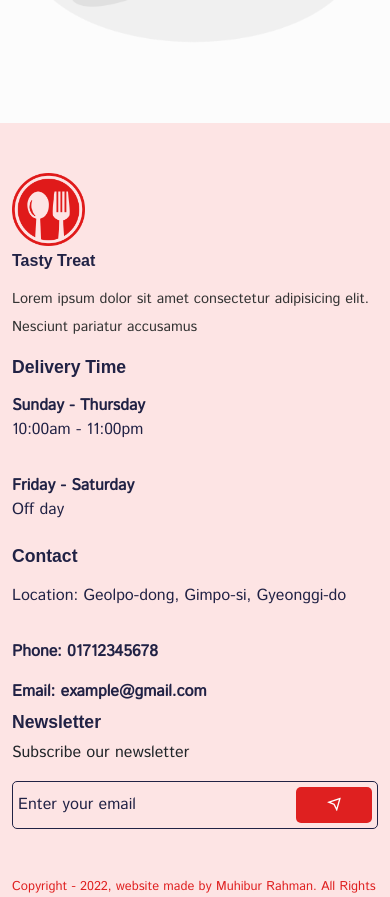
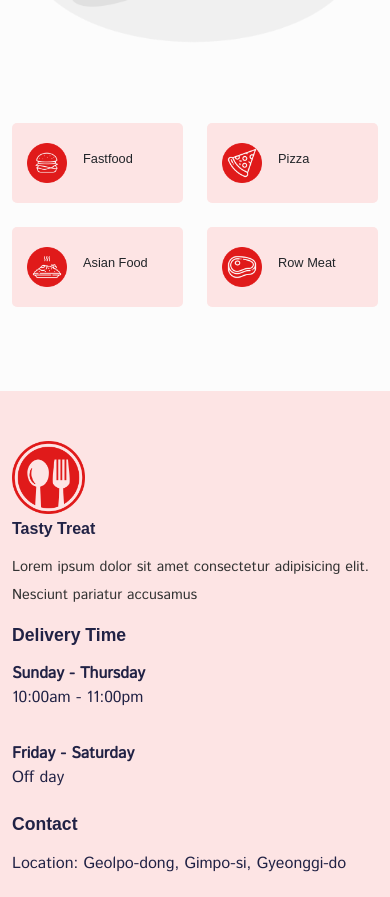
Before and after one commit to rara-record/pizzaman, a React (Create React App) app: page /home in a window 390 px wide. Shown: the part 1020-1917 px from the top of the page. Built offline with nearby package versions, Linux system fonts and the light colour scheme; a web font is replaced by a local one.

Commit message:
[feat] Home 페이지 / Category UI 추가

```diff
--- /dev/null
+++ b/src/components/UI/Category/index.jsx
@@ -0,0 +1,50 @@
+import React from 'react'
+
+import { Container, Row, Col } from 'reactstrap'
+
+import categoryImg01 from '../../../assets/images/category-01.png'
+import categoryImg02 from '../../../assets/images/category-02.png'
+import categoryImg03 from '../../../assets/images/category-03.png'
+import categoryImg04 from '../../../assets/images/category-04.png'
+
+const categoryData = [
+  {
+    display: 'Fastfood',
+    imgUrl: categoryImg01,
+  },
+  {
+    display: 'Pizza',
+    imgUrl: categoryImg02,
+  },
+
+  {
+    display: 'Asian Food',
+    imgUrl: categoryImg03,
+  },
+
+  {
+    display: 'Row Meat',
+    imgUrl: categoryImg04,
+  },
+]
+
+const Category = () => {
+  return (
+    <Container>
+      <Row>
+        {categoryData.map((item, index) => (
+          <Col lg="3" md="4" sm="6" xs="6" className="mb-4" key={index}>
+            <div className="category__item d-flex align-items-center gap-3">
+              <div className="category__img">
+                <img src={item.imgUrl} alt="category-item" />
+              </div>
+              <h6>{item.display}</h6>
+            </div>
+          </Col>
+        ))}
+      </Row>
+    </Container>
+  )
+}
+
+export default Category
--- a/src/pages/Home.jsx
+++ b/src/pages/Home.jsx
@@ -2,9 +2,10 @@
 
 import Helmet from '../components/Helmet'
 import { Link } from 'react-router-dom'
-import { Container, Row, Col, ListGroup, ListGroupItem } from 'reactstrap'
+import { Container, Row, Col } from 'reactstrap'
 
 import heroImg from '../assets/images/hero.png'
+import Category from '../components/UI/Category'
 
 const Home = () => {
   return (
@@ -60,6 +61,10 @@
           </Row>
         </Container>
       </section>
+
+      <section className="pt-0">
+        <Category />
+      </section>
     </Helmet>
   )
 }
--- a/src/style.css
+++ b/src/style.css
@@ -281,4 +281,22 @@
   .hero__title span {
     color: #df2020; }
 
+.category__item {
+  background: #fde4e4;
+  padding: 30px 20px;
+  border-radius: 5px;
+  cursor: pointer;
+  transition: 0.4s; }
+  .category__item:hover {
+    transform: translateY(-15px); }
+
+@media only screen and (max-width: 768px) {
+  .category__item {
+    padding: 20px 15px; }
+    .category__item img {
+      width: 40px;
+      height: 40px; }
+    .category__item h6 {
+      font-size: 0.8rem; } }
+
 /*# sourceMappingURL=style.css.map */
--- /dev/null
+++ b/src/styles/home/_category.scss
@@ -0,0 +1,26 @@
+.category__item {
+  background: #fde4e4;
+  padding: 30px 20px;
+  border-radius: 5px;
+  cursor: pointer;
+  transition: 0.4s;
+
+  &:hover {
+    transform: translateY(-15px);
+  }
+}
+
+@media only screen and (max-width: 768px) {
+  .category__item {
+    padding: 20px 15px;
+
+    img {
+      width: 40px;
+      height: 40px;
+    }
+
+    h6 {
+      font-size: 0.8rem;
+    }
+  }
+}
```
Also changed, not shown: 1 other file (tests, documents, lock files or other folders).
